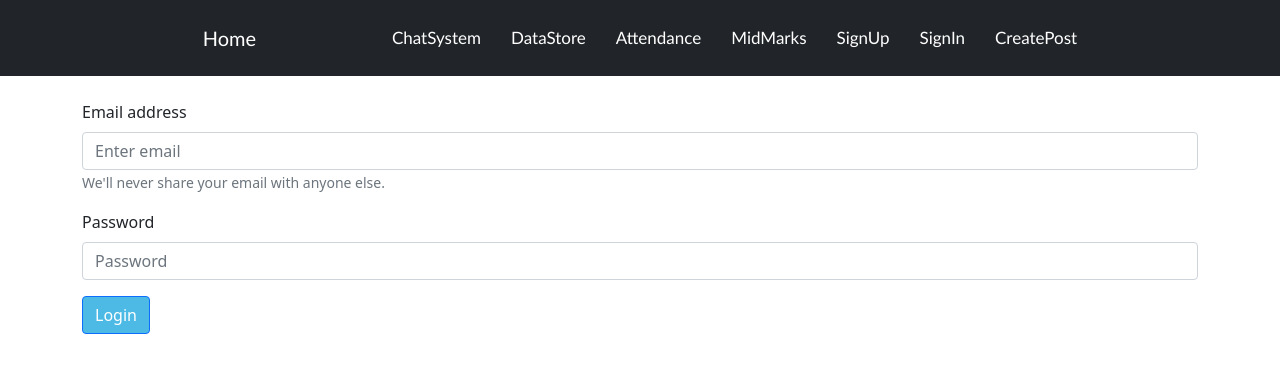
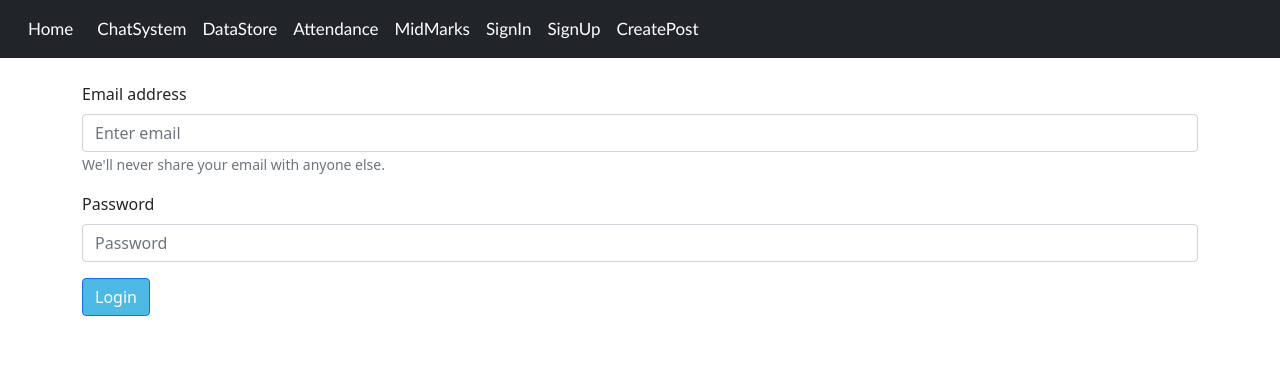
Before and after one commit to MahidharMannuru5/AttNbkrist, a React (Create React App) app: page /#/Signin in a window 1280 px wide. Shown: the top 372 px of the page. Built offline with nearby package versions, Linux system fonts and the light colour scheme.

Commit message:
FixedUiIssuesandMadeResponsiveNavbar

```diff
--- a/src/App.css
+++ b/src/App.css
@@ -3,7 +3,6 @@
 }
 
 .App-logo {
-  height: 40vmin;
   pointer-events: none;
 }
 
@@ -15,7 +14,6 @@
 
 .App-header {
   background-color: #282c34;
-  min-height: 100vh;
   display: flex;
   flex-direction: column;
   align-items: center;
--- a/src/App.js
+++ b/src/App.js
@@ -13,10 +13,12 @@ import NavBar from './Components/NavBar';
 function App() {
   return (
     <>
+
     <div className="App">
-      <NavBar/>
-      <br/>
+    <NavBar/>
+
   </div>
+ <br/>
           <div ClassName="container-f">
       <Routes>
         <Route path="/" element={<Home/>}/>
--- a/src/Components/NavBar.js
+++ b/src/Components/NavBar.js
@@ -1,26 +1,43 @@
+import {Link} from "react-router-dom";
 import Container from 'react-bootstrap/Container';
 import Nav from 'react-bootstrap/Nav';
 import Navbar from 'react-bootstrap/Navbar';
-import {Link} from "react-router-dom"
+import Home from "../Pages/Home"
+import ChatSystem from "../Pages/ChatSystem";
+import DataStore from "../Pages/DataStore";
+import Attendance from "../Pages/Attendance";
+import MidMarks from "../Pages/MidMarks";
+import Signin from "../Pages/Signin";
+import SignUp from "../Pages/SignUp";
+import CreatePost from "../Pages/CreatePost";
 
-const NavBar=() =>{
+const NavBar=()=> {
   return (
     <>
-      <Navbar bg="dark" variant="dark">
-        <Container>
-          <Navbar.Brand as={Link} to={"/"}>Home</Navbar.Brand>
-          <Nav className="me-auto">
-            <Nav.Link as={Link} to={"/ChatSystem"} >ChatSystem</Nav.Link>
+    <Navbar bg="dark" expand="lg">
+      <Container fluid>
+        <Nav.Link as={Link} to={"/"}>Home</Nav.Link>
+        <Navbar.Toggle aria-controls="navbarScroll" />
+        <Navbar.Collapse id="navbarScroll">
+          <Nav
+            className="ml-auto my-2 my-lg-0 text-center"
+            style={{ maxHeight: '100px' }}
+            navbarScroll
+          >
+            <Nav.Link as={Link} to={"/ChatSystem"}>ChatSystem</Nav.Link>
             <Nav.Link as={Link} to={"/DataStore"}>DataStore</Nav.Link>
             <Nav.Link as={Link} to={"/Attendance"}>Attendance</Nav.Link>
             <Nav.Link as={Link} to={"/MidMarks"}>MidMarks</Nav.Link>
+            <Nav.Link as={Link} to={"/Signin"}>SignIn</Nav.Link>
             <Nav.Link as={Link} to={"/SignUp"}>SignUp</Nav.Link>
+            <Nav.Link as={Link} to={"/CreatePost"}>CreatePost</Nav.Link>
 
-            <Nav.Link as={Link} to={"/SignIn"}>SignIn</Nav.Link>
-            <Nav.Link as={Link} to={"/CreatePost"}>CreatePost</Nav.Link>
+
           </Nav>
-        </Container>
-      </Navbar>
+
+        </Navbar.Collapse>
+      </Container>
+    </Navbar>
 
     </>
   );
--- a/src/Pages/ChatSystem.js
+++ b/src/Pages/ChatSystem.js
@@ -0,0 +1,12 @@
+import react from "react";
+
+const ChatSystem = () => {
+    return (
+        <>
+        <div className="container">
+            <h1>ChatSystem</h1>
+        </div>
+        </>
+    );
+    }
+ export default ChatSystem;
--- a/src/Pages/DataStore.js
+++ b/src/Pages/DataStore.js
@@ -0,0 +1,9 @@
+import React from 'react'
+
+const DataStore = () => {
+  return (
+    <div>DataStore</div>
+  )
+}
+
+export default DataStore;
--- a/src/index.css
+++ b/src/index.css
@@ -27,14 +27,18 @@ body {
 Link{
   color:black;
 }
+.container-fluid{
+  align-items: center;
+  text-align: center;
+}
 a{
   text-decoration: none!important;
+  align-items: center;
   font-size: 17px;
   color:white!important;
   font-family: 'Trebuchet MS', 'Lucida Sans Unicode', 'Lucida Grande', 'Lucida Sans', Arial, sans-serif!important;
-  margin:4px!important;
+  margin:10px!important;
   margin:0 auto!important;
-  padding:15px!important;
 }
 @media only screen and (max-width: 480px) {
 
@@ -76,27 +80,16 @@ margin:5px;
 button{
   margin:15px;
 }
-.container-fluid{
-  background-color: rgb(11, 157, 167)!important;
-}
 
-.contiainer{
-  display:flex;
-  align-items: baseline;
-}
+
+
 code {
   font-family: source-code-pro, Menlo, Monaco, Consolas, 'Courier New',
     monospace;
 }
 
 
-.container-fluid{
-  background-color:rgb(77, 186, 230);
-  margin:0 auto;
-  padding:15px;
-  color:white;
-  font-family: 'Trebuchet MS', 'Lucida Sans Unicode', 'Lucida Grande', 'Lucida Sans', Arial, sans-serif;
-}
+
 .btn.btn-primary{
   background-color:rgb(77, 186, 230);
   color:white;
```
